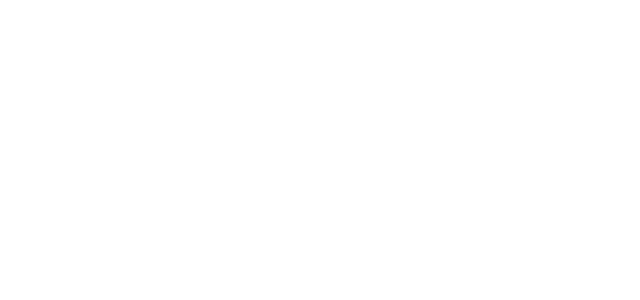
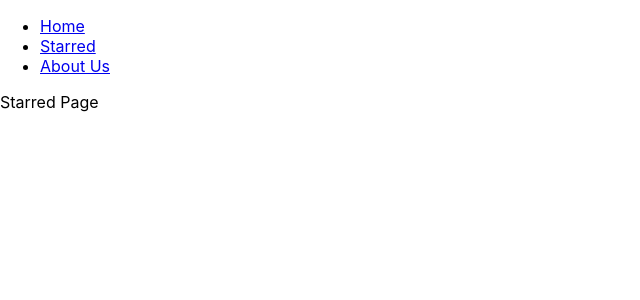
Before and after one commit to Aniketdhage/moviesbydhage, a React (Create React App) app: page /starred in a window 1280 px wide. Shown: the top 300 px of the page, without its empty margins (0-640 px from the left). Built offline with nearby package versions, Linux system fonts and the light colour scheme.

Commit message:
added pages and linked to router

```diff
--- a/public/index.html
+++ b/public/index.html
@@ -24,10 +24,9 @@
       work correctly both with client-side routing and a non-root public URL.
       Learn how to configure a non-root public URL by running `npm run build`.
     -->
-    <title>React App</title>
+    <title>Movie Details App</title>
   </head>
   <body>
-    <noscript>You need to enable JavaScript to run this app.</noscript>
     <div id="root"></div>
     <!--
       This HTML file is a template.
--- a/src/App.js
+++ b/src/App.js
@@ -1,13 +1,26 @@
 import React from "react";
 import { Switch, Route } from "react-router-dom";
+import Navs from "./components/Navs";
+import About from "./Pages/About";
+import Home from "./Pages/Home";
+import Starred from "./Pages/Starred";
 
 function App() {
   return (
-    <Switch>
-      <Route exact path="/home">
-        This Is Home Page
-      </Route>
-    </Switch>
+    <div>
+      <Navs />
+      <Switch>
+        <Route exact path="/">
+          <Home />
+        </Route>
+        <Route exact path="/starred">
+          <Starred />
+        </Route>
+        <Route exact path="/about">
+          <About />
+        </Route>
+      </Switch>
+    </div>
   );
 }
 
--- /dev/null
+++ b/src/Pages/About.js
@@ -0,0 +1,7 @@
+import React from "react";
+
+const About = () => {
+  return <div>About Page</div>;
+};
+
+export default About;
--- /dev/null
+++ b/src/Pages/Home.js
@@ -0,0 +1,7 @@
+import React from "react";
+
+const Home = () => {
+  return <div>Home Page</div>;
+};
+
+export default Home;
--- /dev/null
+++ b/src/Pages/Starred.js
@@ -0,0 +1,7 @@
+import React from "react";
+
+const Starred = () => {
+  return <div>Starred Page</div>;
+};
+
+export default Starred;
--- /dev/null
+++ b/src/components/Navs.js
@@ -0,0 +1,33 @@
+import React from "react";
+import { Link } from "react-router-dom";
+
+const LINKS = [
+  {
+    to: "/",
+    text: "Home",
+  },
+  {
+    to: "/starred",
+    text: "Starred",
+  },
+  {
+    to: "/about",
+    text: "About Us",
+  },
+];
+
+const Navs = () => {
+  return (
+    <div>
+      <ul>
+        {LINKS.map((item, index) => (
+          <li key={index}>
+            <Link to={item.to}>{item.text}</Link>
+          </li>
+        ))}
+      </ul>
+    </div>
+  );
+};
+
+export default Navs;
```
